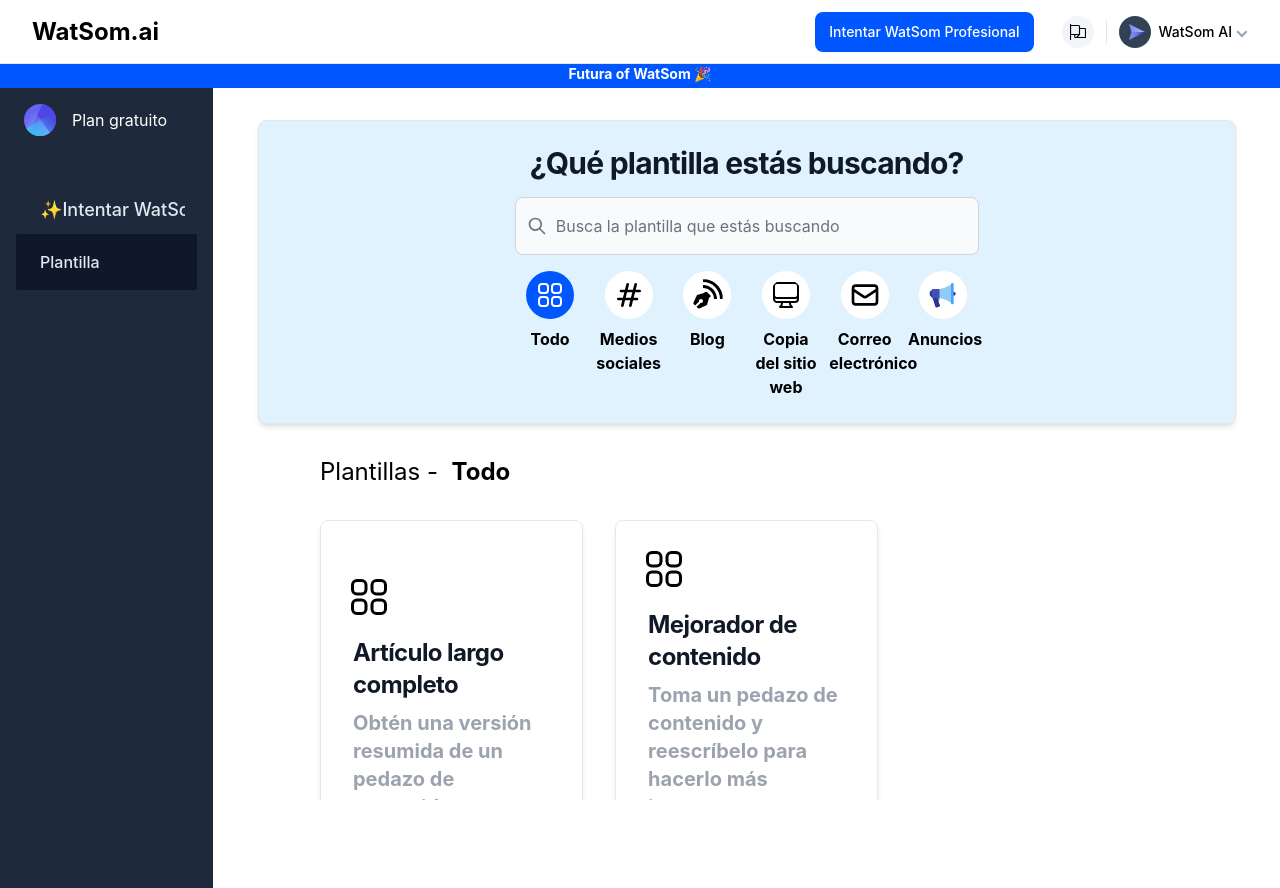
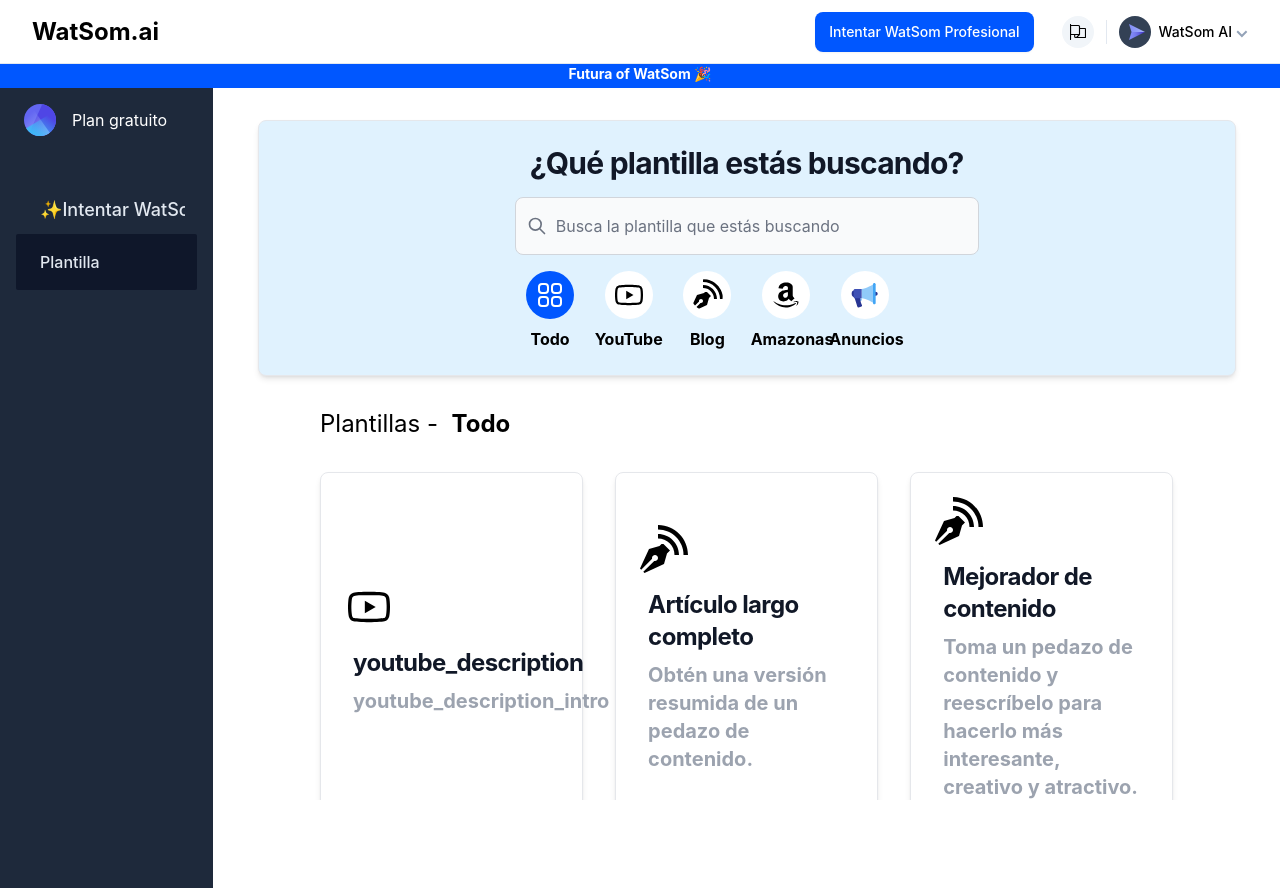
Before and after one commit to AVA-TEK/watsom.ai, a React (Create React App) app: page /template in a window 1280 px wide. Built offline with nearby package versions, Linux system fonts and the light colour scheme; the HTML template or start-up script is replaced by a standard one.

Commit message:
changed the template group list and data

```diff
--- a/public/locales/en/translation.json
+++ b/public/locales/en/translation.json
@@ -46,6 +46,8 @@
     "group_website_copy": "Website Copy",
     "group_email": "Email",
     "group_ads": "Ads",
+    "group_amazon": "Amazon",
+    "group_youtube": "YouTube",
     "open_sidebar": "Open sidebar",
     "free_plan": "Free Plan",
     "search_template": "Search the template you are looking for",
--- a/public/locales/fr/translation.json
+++ b/public/locales/fr/translation.json
@@ -46,6 +46,8 @@
     "group_website_copy": "Copie de site web",
     "group_email": "Courriel",
     "group_ads": "Annonces",
+    "group_amazon": "Amazone",
+    "group_youtube": "YouTube",
     "open_sidebar": "Ouvrir la barre latérale",
     "free_plan": "Plan gratuit",
     "search_template": "Rechercher le modèle que vous recherchez",
--- a/public/locales/sp/translation.json
+++ b/public/locales/sp/translation.json
@@ -46,6 +46,8 @@
     "group_website_copy": "Copia del sitio web",
     "group_email": "Correo electrónico",
     "group_ads": "Anuncios",
+    "group_amazon": "Amazonas",
+    "group_youtube": "YouTube",
     "open_sidebar": "Abrir barra lateral",
     "free_plan": "Plan gratuito",
     "search_template": "Busca la plantilla que estás buscando",
--- a/src/components/Template/Content.jsx
+++ b/src/components/Template/Content.jsx
@@ -2,13 +2,14 @@ import React, { useState } from 'react';
 import { useTranslation } from "react-i18next";
 import TemplateSearch from './TemplateSearch';
 import TemplateCard from './TemplateCard';
+import { templateData } from './TemplateData';
 
 function Content({
 }) {
   const { t } = useTranslation();
 
   const [template_group, setTemplateGroup] = useState(0);
-  const group_name = [t("group_all"), t("group_social_media"), t("group_blog"), t("group_website_copy"), t("group_email"), t("group_ads")];
+  const group_name = [t("group_all"), t("group_youtube"), t("group_blog"), t("group_amazon"), t("group_ads")];
 
 
   return (
@@ -22,18 +23,29 @@ function Content({
           </div>
 
           <div className='grid grid-cols-3 gap-8 pt-8'>
-            <TemplateCard
+            {
+              templateData.map((data, index) => (template_group == 0 || data.group == template_group) &&
+                <TemplateCard
+                  key={index}
+                  title={t(data.title)}
+                  content={t(data.content)}
+                  link={data.link}
+                  icon={data.icon}
+                />
+              )
+            }
+            {/* <TemplateCard
               title={t("long_article_title")}
               content={t("long_article_content")}
               link="long_article"
-              icon="all"
+              icon="blog"
             />
             <TemplateCard
               title={t("content_improver")}
               content={t("content_improver_intro")}
               link="content_improver"
-              icon="all"
-            />
+              icon="blog"
+            /> */}
           </div>
         </div>
       </div>
--- a/src/components/Template/TemplateCard.jsx
+++ b/src/components/Template/TemplateCard.jsx
@@ -8,8 +8,9 @@ import { HiOutlineSearch, HiOutlineHashtag, HiOutlineMail } from "react-icons/hi
 import { HiOutlineSquares2X2, HiOutlineComputerDesktop } from "react-icons/hi2";
 import { ImBlog } from "react-icons/im"
 import { FcAdvertising } from "react-icons/fc"
+import { AiOutlineAmazon, AiOutlineYoutube } from "react-icons/ai"
 
-// icon : all, blog, ads, social, website, email
+// icon : all, blog, ads, youtube, amazon
 
 function TemplateCard({title, content, link, icon}) {
   const { t } = useTranslation();
@@ -23,17 +24,14 @@ function TemplateCard({title, content, link, icon}) {
           icon == "all" ?
           <HiOutlineSquares2X2
             className="w-12 h-12"
-          /> : icon == "social" ?
-          <HiOutlineHashtag
+          /> : icon == "youtube" ?
+          <AiOutlineYoutube
             className="w-12 h-12"
           /> : icon == "blog" ?
           <ImBlog
             className="w-12 h-12"
-          /> : icon == "website" ?
-          <HiOutlineComputerDesktop
-            className="w-12 h-12"
-          /> : icon == "email" ?
-          <HiOutlineMail
+          /> : icon == "amazon" ?
+          <AiOutlineAmazon
             className="w-12 h-12"
           /> : icon == "ads" &&
           <FcAdvertising
--- /dev/null
+++ b/src/components/Template/TemplateData.jsx
@@ -0,0 +1,23 @@
+export const templateData = [
+  {
+    "title": "youtube_description",
+    "content": "youtube_description_intro",
+    "link": "youtube_description",
+    "icon": "youtube",
+    "group": "1"
+  },
+  {
+    "title": "long_article_title",
+    "content": "long_article_content",
+    "link": "long_article",
+    "icon": "blog",
+    "group": "2"
+  },
+  {
+    "title": "content_improver",
+    "content": "content_improver_intro",
+    "link": "content_improver",
+    "icon": "blog",
+    "group": "2"
+  },
+]
--- a/src/components/Template/TemplateSearch.jsx
+++ b/src/components/Template/TemplateSearch.jsx
@@ -5,6 +5,7 @@ import { HiOutlineSearch, HiOutlineHashtag, HiOutlineMail } from "react-icons/hi
 import { HiOutlineSquares2X2, HiOutlineComputerDesktop } from "react-icons/hi2";
 import { ImBlog } from "react-icons/im"
 import { FcAdvertising } from "react-icons/fc"
+import { AiOutlineAmazon, AiOutlineYoutube } from "react-icons/ai"
 
 function TemplateSearch(props) {
   const { t } = useTranslation();
@@ -58,11 +59,11 @@ function TemplateSearch(props) {
             <div className='pt-2 font-bold'>{t("group_all")}</div>
           </div>
           <div style={{textAlign: "-webkit-center"}} className="cursor-pointer col-span-1">
-            <HiOutlineHashtag
+            <AiOutlineYoutube
               className={`w-12 h-12 p-2 rounded-full ${icon_active == 1 ? "bg-site_light-100 text-white" : "bg-white"}`}
               onClick={()=>clickIcon(1)}
             />
-            <div className='pt-2 font-bold'>{t("group_social_media")}</div>
+            <div className='pt-2 font-bold'>{t("group_youtube")}</div>
           </div>
           <div style={{textAlign: "-webkit-center"}} className="cursor-pointer col-span-1">
             <ImBlog
@@ -72,23 +73,23 @@ function TemplateSearch(props) {
             <div className='pt-2 font-bold'>{t("group_blog")}</div>
           </div>
           <div style={{textAlign: "-webkit-center"}} className="cursor-pointer col-span-1">
-            <HiOutlineComputerDesktop
+            <AiOutlineAmazon
               className={`w-12 h-12 p-2 rounded-full ${icon_active == 3 ? "bg-site_light-100 text-white" : "bg-white"}`}
               onClick={()=>clickIcon(3)}
             />
-            <div className='pt-2 font-bold'>{t("group_website_copy")}</div>
+            <div className='pt-2 font-bold'>{t("group_amazon")}</div>
           </div>
-          <div style={{textAlign: "-webkit-center"}} className="cursor-pointer col-span-1">
+          {/* <div style={{textAlign: "-webkit-center"}} className="cursor-pointer col-span-1">
             <HiOutlineMail
               className={`w-12 h-12 p-2 rounded-full ${icon_active == 4 ? "bg-site_light-100 text-white" : "bg-white"}`}
               onClick={()=>clickIcon(4)}
             />
             <div className='pt-2 font-bold'>{t("group_email")}</div>
-          </div>
+          </div> */}
           <div style={{textAlign: "-webkit-center"}} className="cursor-pointer col-span-1">
             <FcAdvertising
-              className={`w-12 h-12 p-2 rounded-full ${icon_active == 5 ? "bg-site_light-100 text-white" : "bg-white"}`}
-              onClick={()=>clickIcon(5)}
+              className={`w-12 h-12 p-2 rounded-full ${icon_active == 4 ? "bg-site_light-100 text-white" : "bg-white"}`}
+              onClick={()=>clickIcon(4)}
             />
             <div className='pt-2 font-bold'>{t("group_ads")}</div>
           </div>
```
